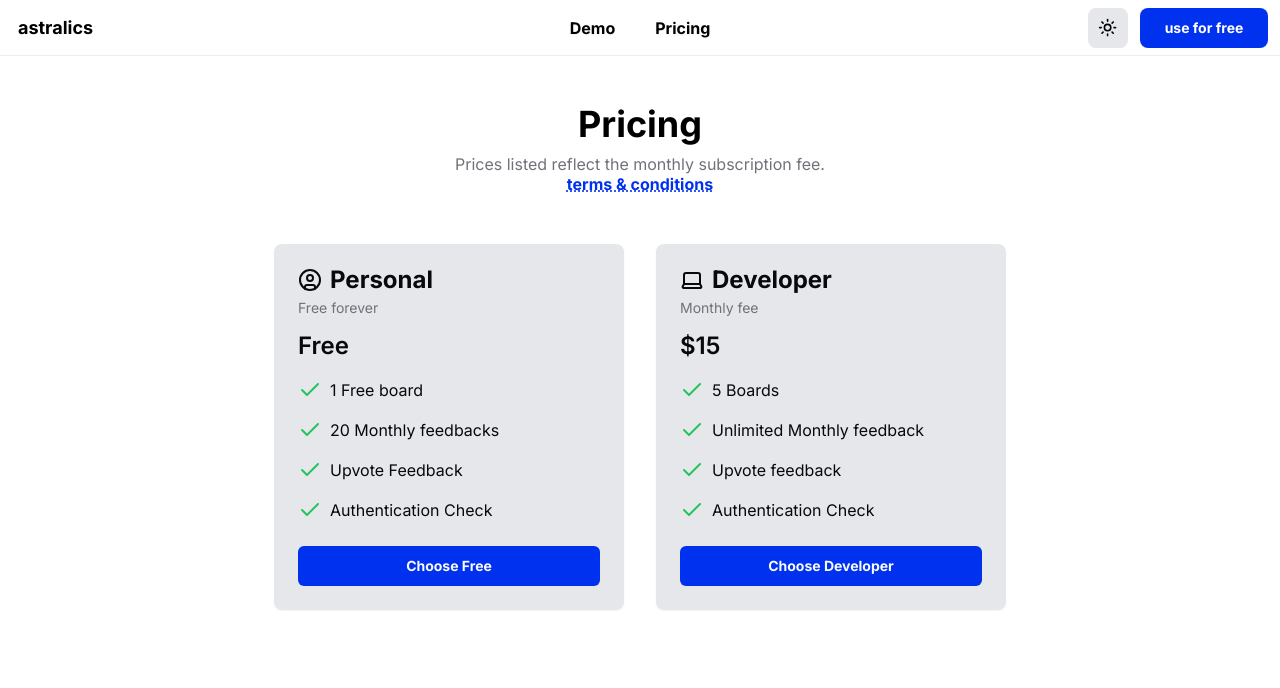
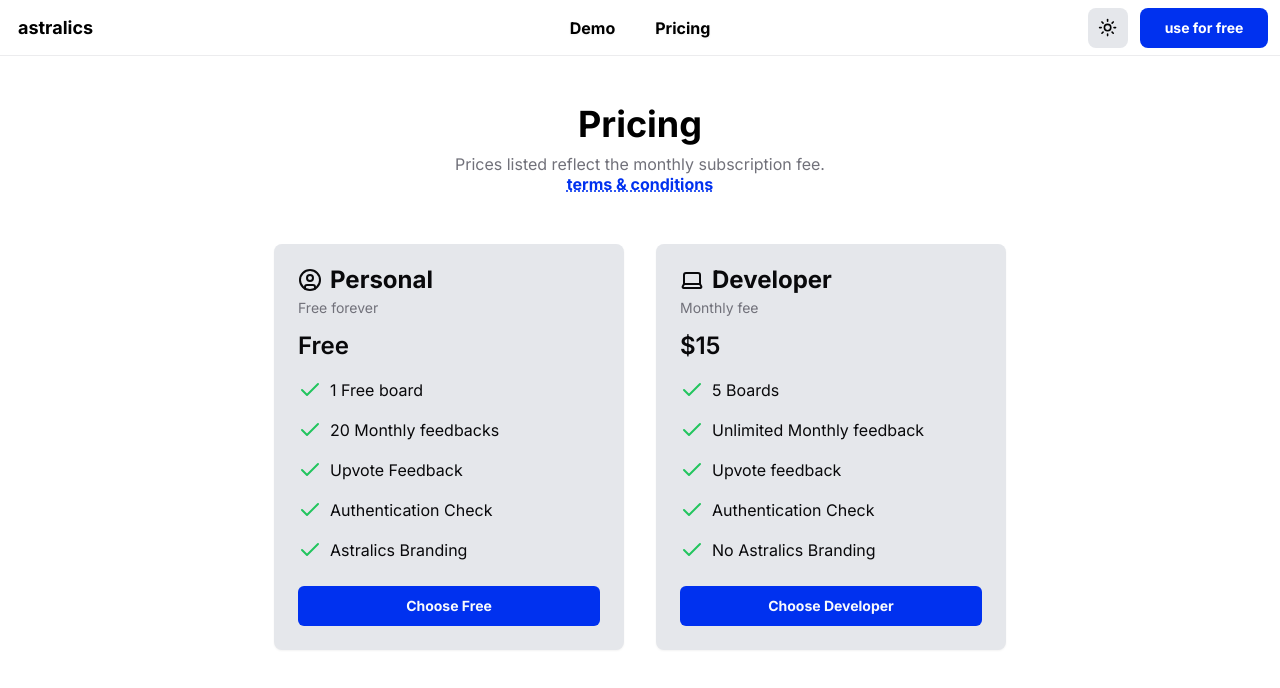
Before and after one commit to ramezj/astralics, a Next.js app in the folder client/: page /pricing in a window 1280 px wide. Shown: the top 688 px of the page. Built offline with nearby package versions, Linux system fonts and the light colour scheme; no server answers.

Commit message:
astralics branding in pricing

```diff
--- a/client/components/pricing/Developer.js
+++ b/client/components/pricing/Developer.js
@@ -10,7 +10,7 @@ import {
 } from "@/components/ui/card"
 import { Input } from "@/components/ui/input"
 import { Label } from "@/components/ui/label"
-import { Laptop, CheckIcon } from "lucide-react"
+import { Laptop, CheckIcon, XIcon } from "lucide-react"
 import Link from 'next/link'
 import { Fragment, useState } from 'react'
 import { Dialog, Disclosure, Popover, Transition } from '@headlessui/react'
@@ -66,6 +66,12 @@ export function Developer(props) {
                 <h2 className="flex gap-2">
                     <CheckIcon className="text-green-500"/>
                     Authentication Check
+                    </h2>
+            </div>
+            <div className="flex flex-col space-y-1.5">
+                <h2 className="flex gap-2">
+                    <CheckIcon className="text-green-500"/>
+                    No Astralics Branding
                     </h2>
             </div>
           </div>
--- a/client/components/pricing/Free.js
+++ b/client/components/pricing/Free.js
@@ -67,6 +67,12 @@ export function Free(props) {
                     Authentication Check
                     </h2>
             </div>
+            <div className="flex flex-col space-y-1.5">
+                <h2 className="flex gap-2">
+                    <CheckIcon className="text-green-500"/>
+                    Astralics Branding
+                    </h2>
+            </div>
           </div>
       </CardContent>
       <CardFooter className="flex justify-between">
```
